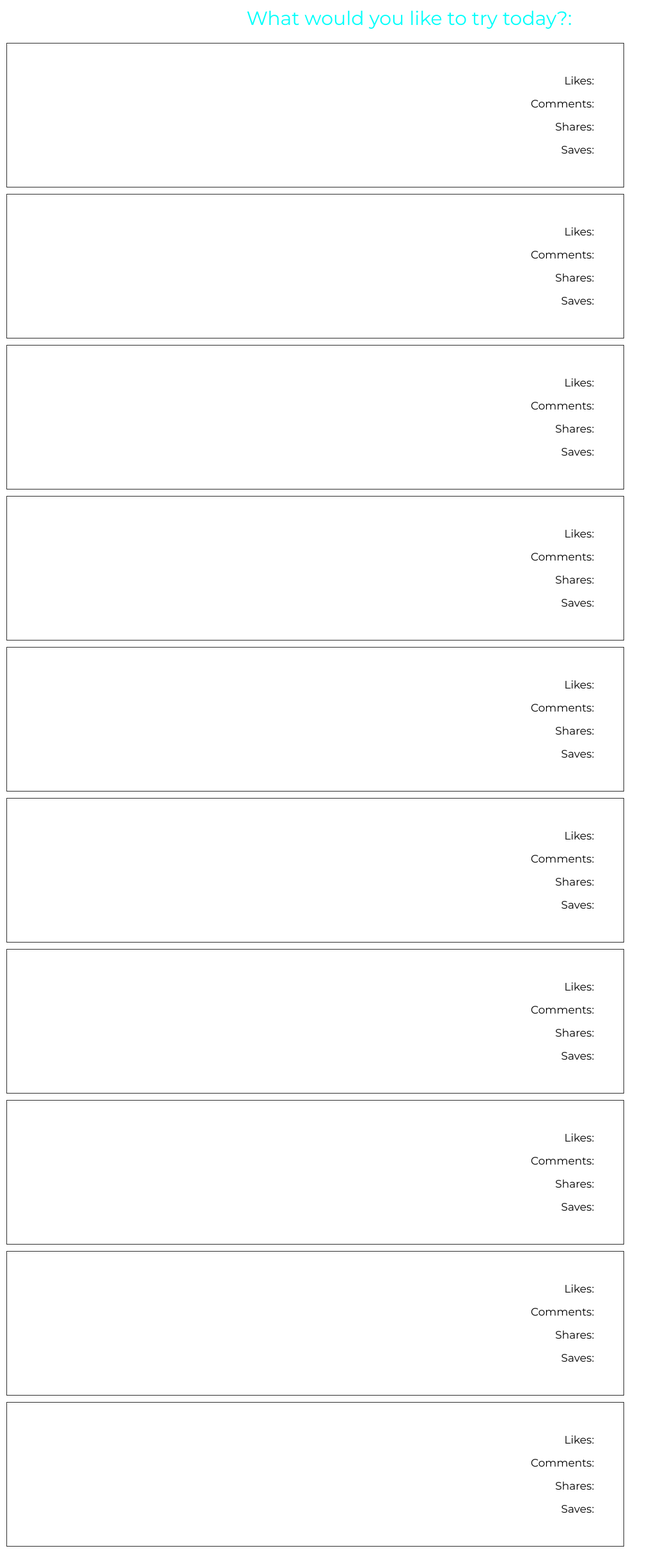
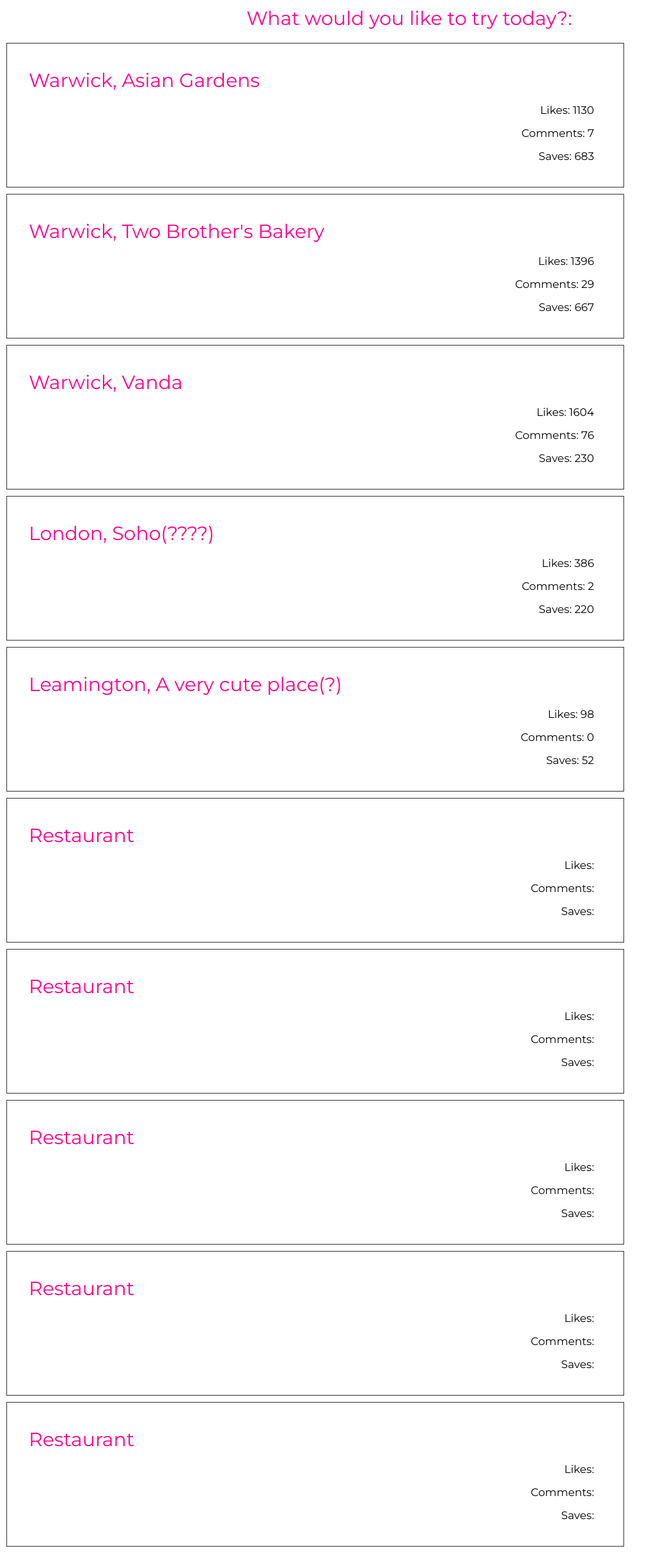
Before and after one commit to UIghodaro/WHACK-24-Eatfluence, a Python web app: template templates/trends.html in a window 1280 px wide. Shown: the part 120-2547 px from the top of the page at 64% size, without its empty margins (0-1029 px from the left). Run offline with Jinja, Linux system fonts and the light colour scheme; the template is opened without the code that fills it, so the values that code supplies are empty.

Commit message:
Hella chill, formatted buttons a bit and did a bit of hard coding, it is what it is
Presentation prep time!

```diff
--- a/static/css/styles.css
+++ b/static/css/styles.css
@@ -166,7 +166,7 @@ nav .fa{
 }
 #trendyRestaurants p{
     font-size: 30px;
-    color: #00fffb;
+    color: #ff008c;
     padding: 10px 0 10px;
     animation: fade-down 1s;
 }
@@ -206,6 +206,9 @@ nav .fa{
 .Stats{
     flex: 1;
     text-align: right;
+}
+.Stats p{
+    text-align: left;
 }
 .Stats ul li{   /*Targets the list of navigation links, makes them inline and makes their positions relative*/
     list-style: none;
--- a/templates/trends.html
+++ b/templates/trends.html
@@ -36,6 +36,11 @@
     <!-- Main, Trends appear here -->
      <section id = "trendyRestaurants">
         <p><strong>What would you like to try today?:</strong></p>
+        <a class = Restaurant href = "restaurantView.html"><div class ="Stats"><p>Warwick, Asian Gardens</p><ul><li>Likes: 1130</li><li>Comments: 7</li><li>Saves: 683</li></ul></div> </a>
+        <a class = Restaurant href = "restaurantView.html"><div class ="Stats"><p>Warwick, Two Brother's Bakery</p><ul><li>Likes: 1396</li><li>Comments: 29</li><li>Saves: 667</li></ul></div> </a>
+        <a class = Restaurant href = "restaurantView.html"><div class ="Stats"><p>Warwick, Vanda</p><ul><li>Likes: 1604</li><li>Comments: 76</li><li>Saves: 230</li></ul></div> </a>
+        <a class = Restaurant href = "restaurantView.html"><div class ="Stats"><p>London, Soho(????)</p><ul><li>Likes: 386</li><li>Comments: 2</li><li>Saves: 220</li></ul></div> </a>
+        <a class = Restaurant href = "restaurantView.html"><div class ="Stats"><p>Leamington, A very cute place(?)</p><ul><li>Likes: 98</li><li>Comments: 0</li><li>Saves: 52</li></ul></div> </a>
 
         <div id = "trendsLayout">
         </div>
@@ -62,12 +67,12 @@
                 const newElt = document.createElement("a");
                 newElt.href = "restaurantView.html";
                 newElt.className = "Restaurant";
-                newElt.innerHTML = '<div class ="Stats"><ul><li>Likes: </li><li>Comments: </li><li>Shares: </li><li>Saves: </li></ul></div>';
+                newElt.innerHTML = '<div class ="Stats"><ul><p>Restaurant</p><li>Likes: </li><li>Comments: </li><li>Saves: </li></ul></div>';
 
                 document.getElementById("trendsLayout").appendChild(newElt);
             }
         }
-        generateItem(10);
+        generateItem(5);
 
         const Rests = document.querySelectorAll(".Restaurant");
 
```
